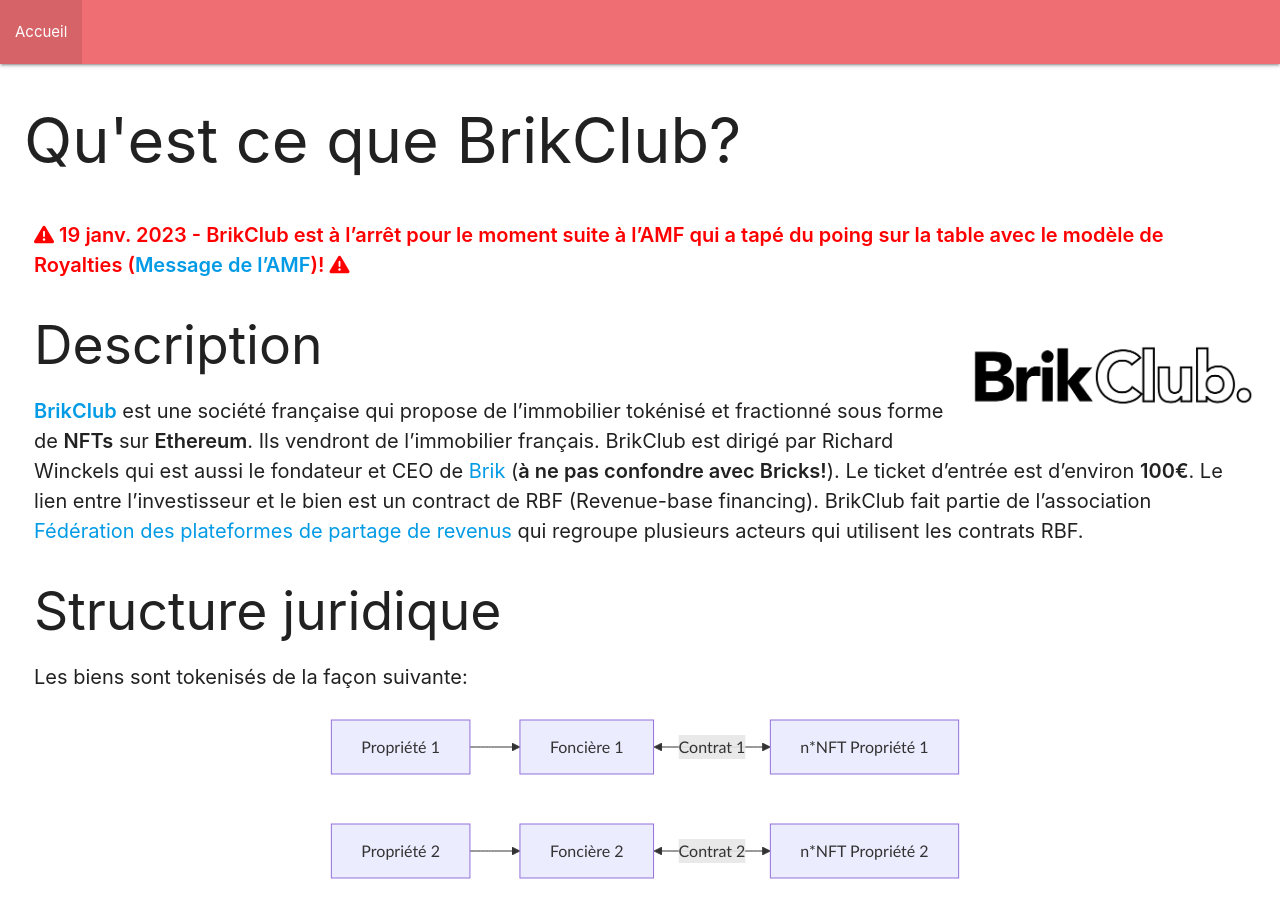
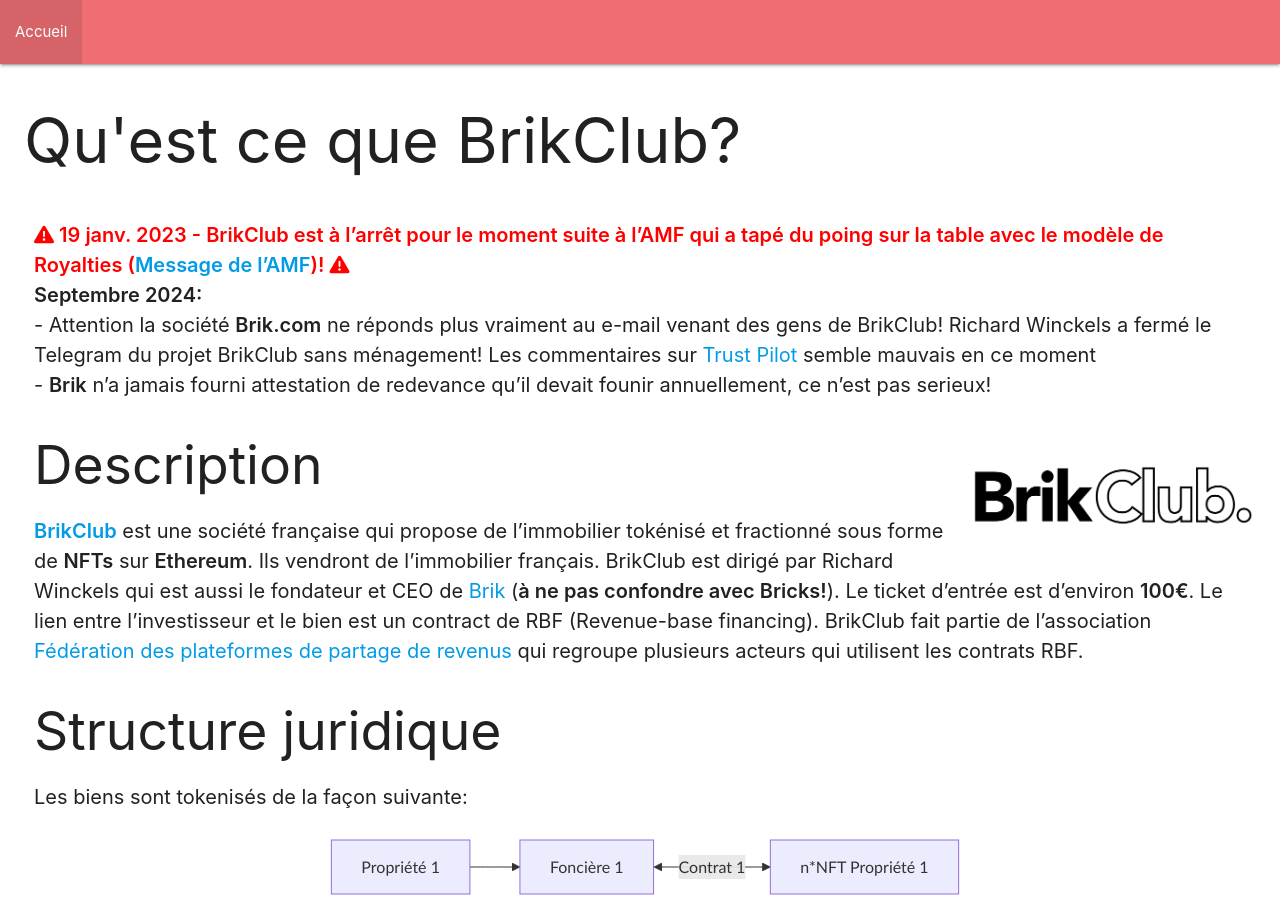
Before and after one commit to minus78/minus78.github.io, a Jekyll site: the page built from _posts/2022-11-09-BrikClub.markdown, in a window 1280 px wide and 900 px high. Built offline with Jekyll 4.4.1, drawn with Linux system fonts in a browser that asks for light colours.

Commit message:
Update 2022-11-09-BrikClub.markdown

```diff
--- a/_posts/2022-11-09-BrikClub.markdown
+++ b/_posts/2022-11-09-BrikClub.markdown
@@ -2,13 +2,18 @@
 layout: post
 title:  "Qu'est ce que BrikClub?"
 date:   2022-11-13
-last_modified_at: 2023-05-24
+last_modified_at: 2024-09-11
 description: "Descriptif de ce qu'est BrikClub"
 image: "/img/logo-brik-club.png"
 categories: Immobilier
 ---
 
 <span style="color:red;">**<i class="icon fa fa-triangle-exclamation"></i> 19 janv. 2023 - BrikClub est à l'arrêt pour le moment suite à l'AMF qui a tapé du poing sur la table avec le modèle de Royalties ([Message de l'AMF](https://www.amf-france.org/fr/actualites-publications/communiques/communiques-de-lamf/lamf-met-en-garde-le-public-contre-certaines-plateformes-proposant-dinvestir-dans-limmobilier-sous))! <i class="icon fa fa-triangle-exclamation"></i>**</span>
+<br/>
+**Septembre 2024:**<br/>
+    - Attention la société **Brik.com** ne réponds plus vraiment au e-mail venant des gens de BrikClub! Richard Winckels a fermé le Telegram du projet BrikClub sans ménagement! Les commentaires sur [Trust Pilot](https://fr.trustpilot.com/review/brik.com) semble mauvais en ce moment
+    <br/>
+    - **Brik** n'a jamais fourni attestation de redevance qu'il devait founir annuellement, ce n'est pas serieux!
 
 <img src="/img/logo-brik-club.png" align="right" class="hide-on-small-only" style="margin-left: 20px; height: 150px" />
 
```
